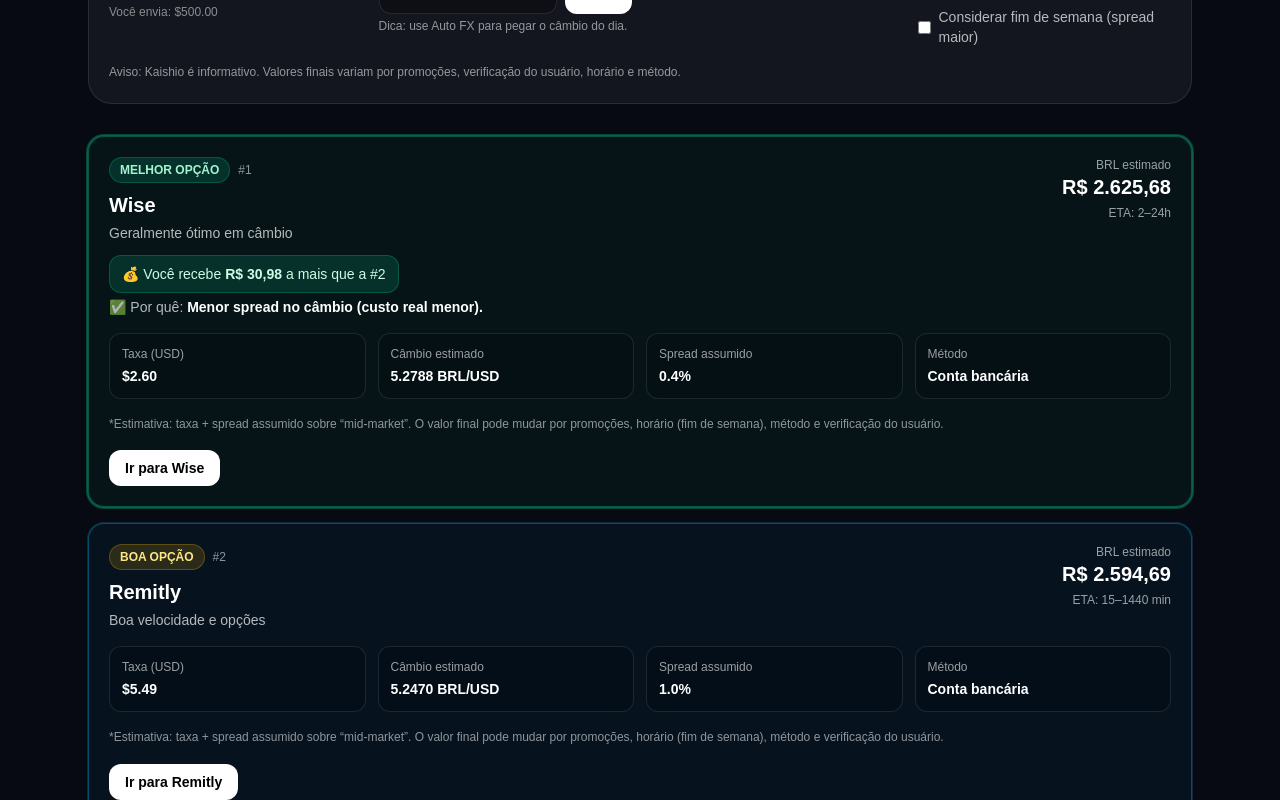
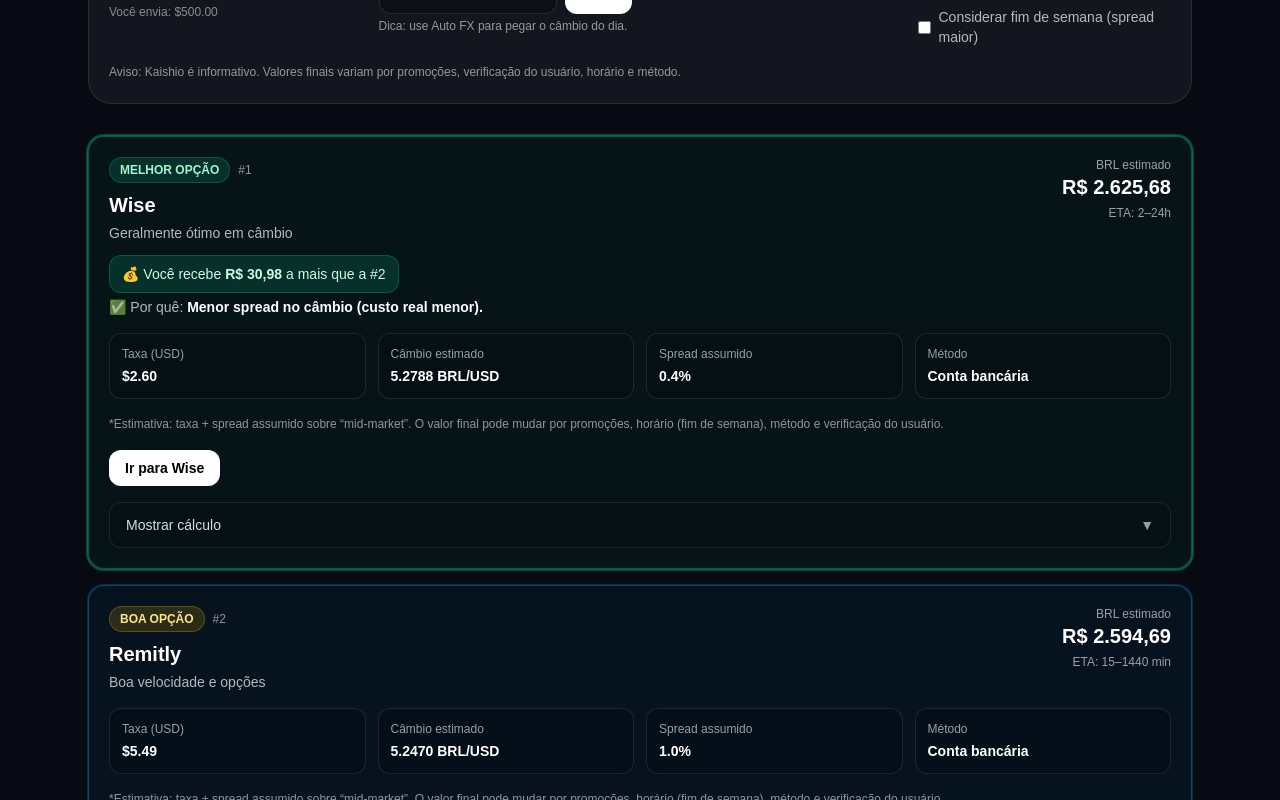
Before and after one commit to marioagnese/kaishio, a Next.js app: page /compare in a window 1280 px wide. Shown: the part 440-1240 px from the top of the page. Built offline with nearby package versions, Linux system fonts and the light colour scheme.

Commit message:
Add 'Mostrar cálculo' accordion with transparent breakdown

```diff
--- a/src/components/compare/ProviderCard.tsx
+++ b/src/components/compare/ProviderCard.tsx
@@ -1,5 +1,6 @@
 "use client";
 
+import { useMemo, useState } from "react";
 import { Quote, formatBRL, formatUSD } from "@/lib/providers";
 
 export default function ProviderCard({
@@ -14,16 +15,18 @@
   bestReason?: string;     // only shown on rank #1
 }) {
   const { provider } = quote;
-
   const rec = recommendation(rank);
 
+  const [open, setOpen] = useState(false);
+
+  const usdNet = useMemo(() => Math.max(0, quote.usdAmount - quote.feeUSD), [quote]);
+  const midBrl = useMemo(() => usdNet * quote.midRate, [usdNet, quote.midRate]);
+  const spreadLossBrl = useMemo(() => Math.max(0, midBrl - quote.brlEstimated), [midBrl, quote.brlEstimated]);
+
   return (
-    <a
-      href={provider.link}
-      target="_blank"
-      rel="noreferrer"
+    <div
       className={[
-        "block rounded-2xl border transition p-5",
+        "rounded-2xl border transition p-5",
         "hover:translate-y-[-1px] hover:bg-white/10",
         provider.color.border,
         provider.color.bg,
@@ -31,9 +34,9 @@
         rank === 1 ? "ring-2 ring-emerald-400/30" : "",
       ].join(" ")}
     >
+      <a href={provider.link} target="_blank" rel="noreferrer" className="block">
         <div className="flex items-start justify-between gap-4">
           <div>
-          {/* Recommendation + rank */}
             <div className="flex items-center gap-2">
               <div
                 className={[
@@ -49,7 +52,6 @@
             <div className="text-xl font-semibold mt-2">{provider.name}</div>
             <div className="text-sm text-white/70 mt-1">{provider.tagline}</div>
 
-          {/* BEST-only: savings + reason */}
             {rank === 1 && (typeof bestSavingsBRL === "number" || bestReason) && (
               <div className="mt-3 space-y-1">
                 {typeof bestSavingsBRL === "number" && bestSavingsBRL > 0 && (
@@ -89,29 +91,68 @@
           Ir para {provider.name}
         </div>
       </a>
+
+      {/* Show calculation toggle */}
+      <button
+        type="button"
+        onClick={() => setOpen((v) => !v)}
+        className="mt-4 w-full rounded-xl border border-white/10 bg-black/20 px-4 py-3 text-sm text-white/85 hover:bg-black/30 transition flex items-center justify-between"
+        aria-expanded={open}
+      >
+        <span>{open ? "Ocultar cálculo" : "Mostrar cálculo"}</span>
+        <span className="text-white/60">{open ? "▲" : "▼"}</span>
+      </button>
+
+      {open && (
+        <div className="mt-3 rounded-2xl border border-white/10 bg-black/25 p-4">
+          <div className="text-sm font-semibold mb-3">Como estimamos</div>
+
+          <div className="grid grid-cols-1 sm:grid-cols-2 gap-3 text-sm">
+            <CalcRow label="Você envia" value={formatUSD(quote.usdAmount)} />
+            <CalcRow label="Taxa total" value={formatUSD(quote.feeUSD)} />
+            <CalcRow label="USD após taxa" value={formatUSD(usdNet)} />
+            <CalcRow label="Mid-market" value={`${quote.midRate.toFixed(4)} BRL/USD`} />
+            <CalcRow label="Spread assumido" value={`${(quote.spreadPct * 100).toFixed(2)}%`} />
+            <CalcRow label="Câmbio do provedor" value={`${quote.customerRate.toFixed(4)} BRL/USD`} />
+            <CalcRow label="BRL no mid-market (sem spread)" value={formatBRL(midBrl)} />
+            <CalcRow label="Perda estimada por spread" value={formatBRL(spreadLossBrl)} />
+          </div>
+
+          <div className="mt-4 rounded-xl bg-white/5 border border-white/10 p-3 flex items-center justify-between">
+            <div className="text-sm text-white/70">BRL estimado final</div>
+            <div className="text-lg font-semibold">{formatBRL(quote.brlEstimated)}</div>
+          </div>
+
+          <div className="mt-3 text-xs text-white/55 leading-relaxed">
+            Nota: “Perda por spread” é uma estimativa comparando mid-market vs câmbio do provedor.
+            O valor final pode variar por promoções, verificação e horário.
+          </div>
+        </div>
+      )}
+    </div>
   );
 }
 
 function recommendation(rank: number) {
   if (rank === 1) {
-    return {
-      label: "MELHOR OPÇÃO",
-      cls: "bg-emerald-400/15 text-emerald-200 border-emerald-400/25",
-    };
+    return { label: "MELHOR OPÇÃO", cls: "bg-emerald-400/15 text-emerald-200 border-emerald-400/25" };
   }
   if (rank <= 3) {
-    return {
-      label: "BOA OPÇÃO",
-      cls: "bg-amber-400/15 text-amber-200 border-amber-400/25",
-    };
+    return { label: "BOA OPÇÃO", cls: "bg-amber-400/15 text-amber-200 border-amber-400/25" };
   }
-  return {
-    label: "OPÇÃO OK",
-    cls: "bg-white/10 text-white/80 border-white/10",
-  };
+  return { label: "OPÇÃO OK", cls: "bg-white/10 text-white/80 border-white/10" };
 }
 
 function Metric({ label, value }: { label: string; value: string }) {
+  return (
+    <div className="rounded-xl border border-white/10 bg-black/20 p-3">
+      <div className="text-xs text-white/60">{label}</div>
+      <div className="text-sm font-semibold mt-1">{value}</div>
+    </div>
+  );
+}
+
+function CalcRow({ label, value }: { label: string; value: string }) {
   return (
     <div className="rounded-xl border border-white/10 bg-black/20 p-3">
       <div className="text-xs text-white/60">{label}</div>
```
Lines whose indentation alone changed are shown as unchanged.
